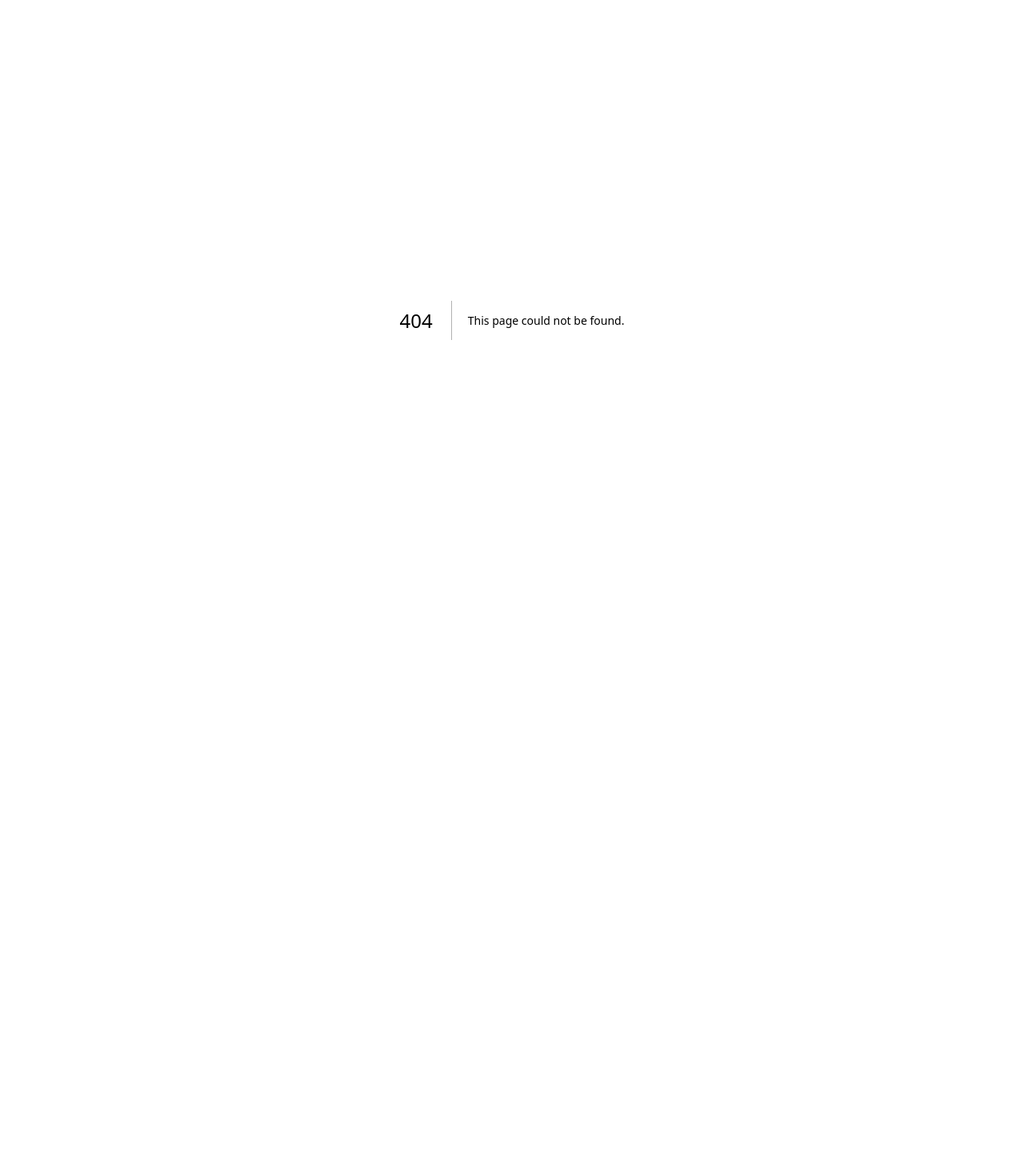
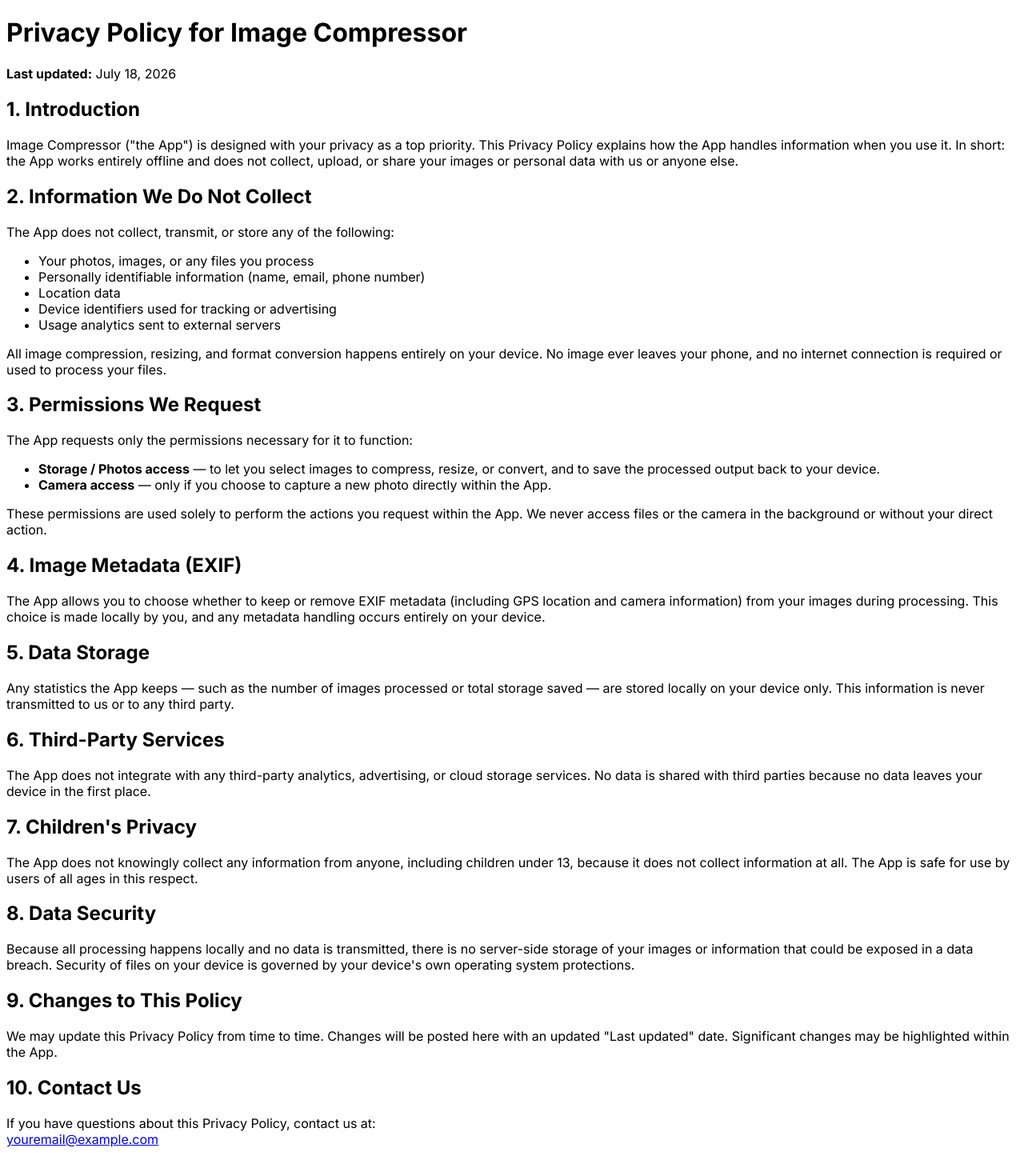
Before and after one commit to absad7878-ui/klas, a Next.js app in the folder apps/web/: page /privacypolicy-comprasore in a window 1280 px wide. Before the commit this address had no page. Shown: the whole page at 80% size. Before the commit the page ends 800 px from the top, so only its background shows below. Built offline with nearby package versions, Linux system fonts and the light colour scheme.

Commit message:
first commit

```diff
--- /dev/null
+++ b/apps/web/app/privacypolicy-comprasore/page.tsx
@@ -0,0 +1,105 @@
+export default function PrivacyPolicyImageCompressor() {
+  return (
+    <div>
+      <h1>Privacy Policy for Image Compressor</h1>
+      <p><strong>Last updated:</strong> July 18, 2026</p>
+
+      <h2>1. Introduction</h2>
+      <p>
+        Image Compressor ("the App") is designed with your privacy as a top priority.
+        This Privacy Policy explains how the App handles information when you use it.
+        In short: the App works entirely offline and does not collect, upload, or
+        share your images or personal data with us or anyone else.
+      </p>
+
+      <h2>2. Information We Do Not Collect</h2>
+      <p>
+        The App does not collect, transmit, or store any of the following:
+      </p>
+      <ul>
+        <li>Your photos, images, or any files you process</li>
+        <li>Personally identifiable information (name, email, phone number)</li>
+        <li>Location data</li>
+        <li>Device identifiers used for tracking or advertising</li>
+        <li>Usage analytics sent to external servers</li>
+      </ul>
+      <p>
+        All image compression, resizing, and format conversion happens entirely
+        on your device. No image ever leaves your phone, and no internet
+        connection is required or used to process your files.
+      </p>
+
+      <h2>3. Permissions We Request</h2>
+      <p>
+        The App requests only the permissions necessary for it to function:
+      </p>
+      <ul>
+        <li>
+          <strong>Storage / Photos access</strong> — to let you select images to
+          compress, resize, or convert, and to save the processed output back
+          to your device.
+        </li>
+        <li>
+          <strong>Camera access</strong> — only if you choose to capture a new
+          photo directly within the App.
+        </li>
+      </ul>
+      <p>
+        These permissions are used solely to perform the actions you request
+        within the App. We never access files or the camera in the background
+        or without your direct action.
+      </p>
+
+      <h2>4. Image Metadata (EXIF)</h2>
+      <p>
+        The App allows you to choose whether to keep or remove EXIF metadata
+        (including GPS location and camera information) from your images
+        during processing. This choice is made locally by you, and any
+        metadata handling occurs entirely on your device.
+      </p>
+
+      <h2>5. Data Storage</h2>
+      <p>
+        Any statistics the App keeps — such as the number of images processed
+        or total storage saved — are stored locally on your device only. This
+        information is never transmitted to us or to any third party.
+      </p>
+
+      <h2>6. Third-Party Services</h2>
+      <p>
+        The App does not integrate with any third-party analytics, advertising,
+        or cloud storage services. No data is shared with third parties because
+        no data leaves your device in the first place.
+      </p>
+
+      <h2>7. Children's Privacy</h2>
+      <p>
+        The App does not knowingly collect any information from anyone,
+        including children under 13, because it does not collect information
+        at all. The App is safe for use by users of all ages in this respect.
+      </p>
+
+      <h2>8. Data Security</h2>
+      <p>
+        Because all processing happens locally and no data is transmitted,
+        there is no server-side storage of your images or information that
+        could be exposed in a data breach. Security of files on your device
+        is governed by your device's own operating system protections.
+      </p>
+
+      <h2>9. Changes to This Policy</h2>
+      <p>
+        We may update this Privacy Policy from time to time. Changes will be
+        posted here with an updated "Last updated" date. Significant changes
+        may be highlighted within the App.
+      </p>
+
+      <h2>10. Contact Us</h2>
+      <p>
+        If you have questions about this Privacy Policy, contact us at:
+        <br />
+        <a href="mailto:absadcompany@gmail.com">youremail@example.com</a>
+      </p>
+    </div>
+  );
+}
```
